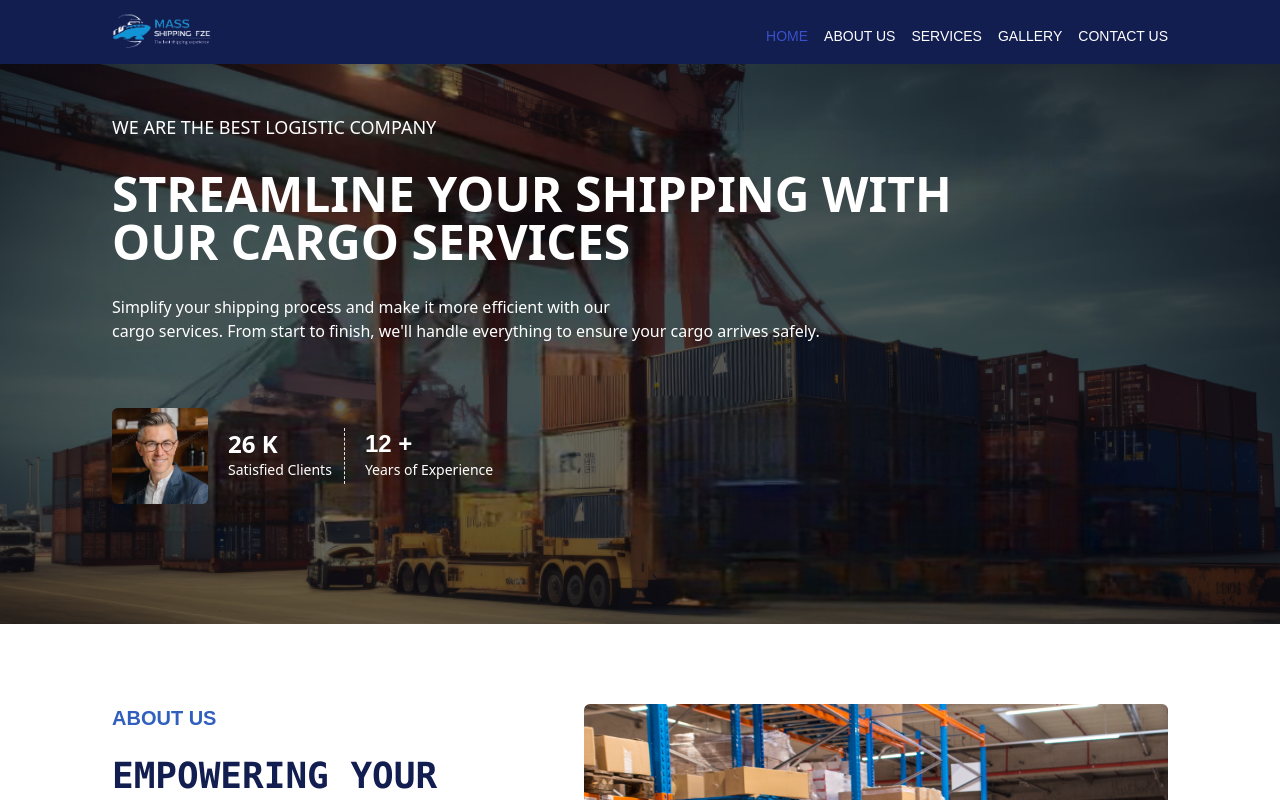
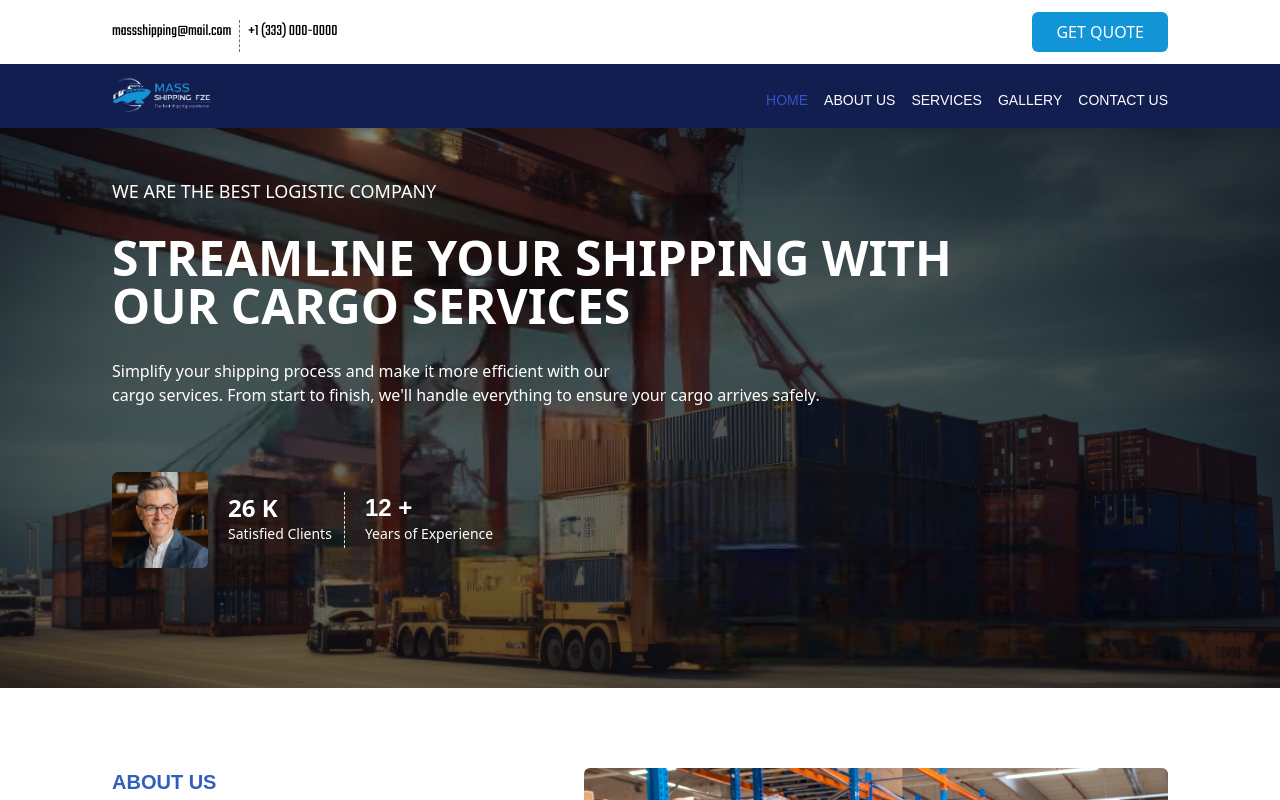
Before and after one commit to shifin424/mass-shipping-fze-task, a React (Vite) app: page / in a window 1280 px wide. Shown: the top 800 px of the page. Built offline with nearby package versions, Linux system fonts and the light colour scheme.

Commit message:
machine task completed

```diff
--- a/src/components/NavBar.jsx
+++ b/src/components/NavBar.jsx
@@ -12,12 +12,11 @@ const NavBar = () => {
     };
 
     const clickOutsideRef = useClickOutside(() => {
-        console.log("hello iam comming..");
         setShowMenu(false);
     });
 
     return (
-        <div className="bg-[#121d50] fixed top-0 w-full z-50 flex justify-between items-center h-[4rem] p-3 md:px-28">
+        <div className="bg-[#121d50] sticky top-0 w-full z-50 flex justify-between items-center h-[4rem] p-3 md:px-28">
             <div>
                 <img className="w-15 h-10 pb-1" src={Logo} alt="logo" />
             </div>
--- a/src/pages/HomePage.jsx
+++ b/src/pages/HomePage.jsx
@@ -14,7 +14,7 @@ const HomePage = () => {
     return (
         <div>
             <TopSection />
-            <NavBar />
+            <NavBar  />
             <Banner />
             <About />
             <Services />
```
